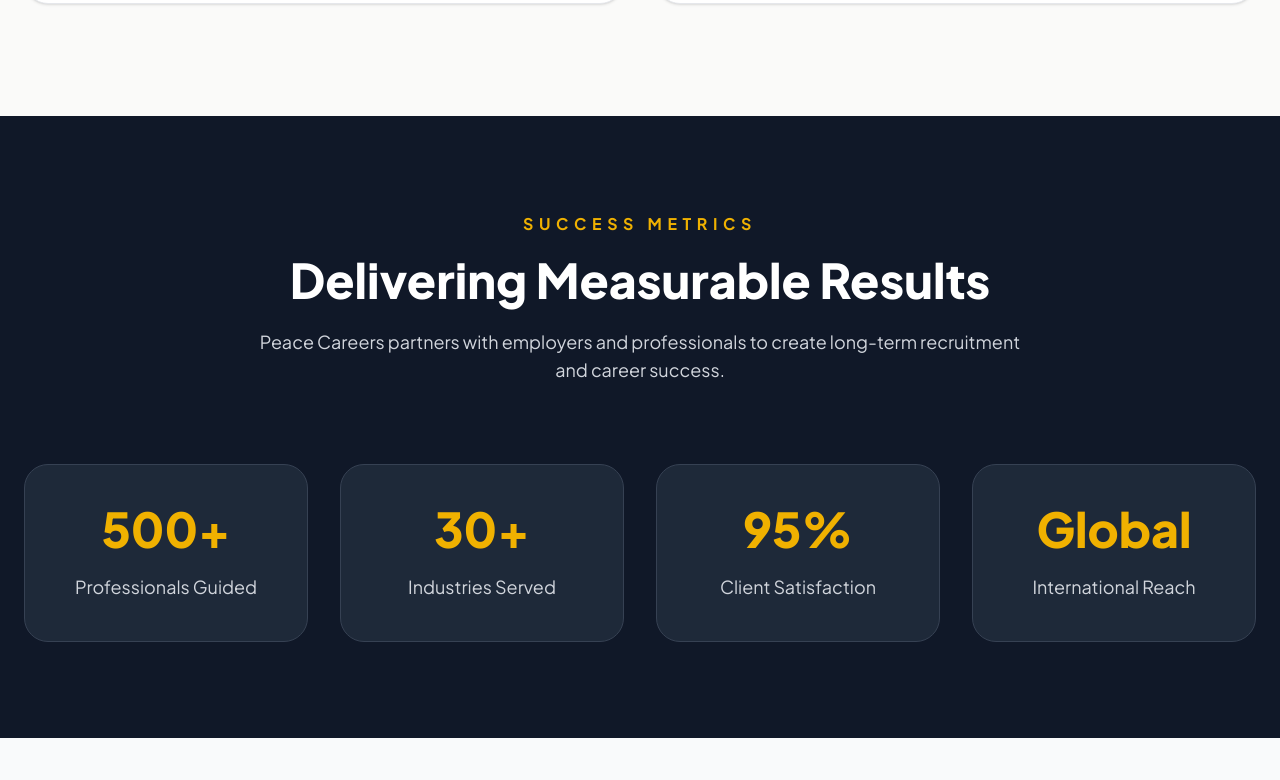
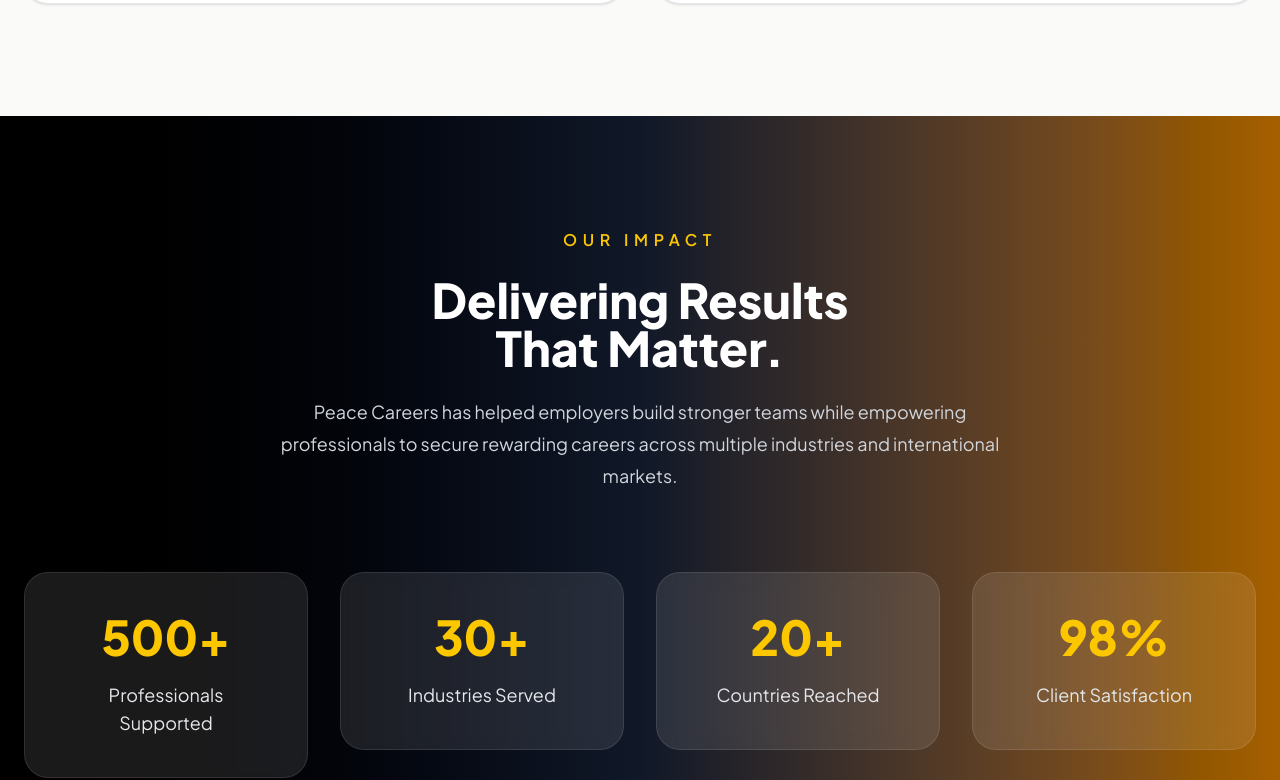
Before and after one commit to peacecareer/peace-careers, a Next.js app: page / in a window 1280 px wide. Shown: the part 3722-4502 px from the top of the page. Built offline with nearby package versions, Linux system fonts and the light colour scheme.

Commit message:
Upgrade premium footer

```diff
--- a/src/components/layout/Footer.tsx
+++ b/src/components/layout/Footer.tsx
@@ -5,47 +5,53 @@
   return (
     <footer className="bg-black text-gray-300">
 
-      <Container className="py-20">
+      <Container className="py-24">
 
-        <div className="grid gap-12 md:grid-cols-2 lg:grid-cols-4">
-
-          {/* Company */}
+        <div className="grid gap-16 lg:grid-cols-4">
 
           <div>
 
-            <h2 className="text-3xl font-extrabold text-white">
+            <h2 className="text-4xl font-extrabold text-white">
               Peace
               <span className="text-yellow-500"> Careers</span>
             </h2>
 
             <p className="mt-6 leading-8">
-              Helping employers recruit exceptional talent while empowering
+              Helping employers hire exceptional talent while empowering
               professionals to build successful international careers.
             </p>
 
+            <div className="mt-8 flex gap-3">
+
+              <div className="rounded-xl bg-yellow-500 px-4 py-2 font-bold text-black">
+                Recruitment
+              </div>
+
+              <div className="rounded-xl bg-white/10 px-4 py-2">
+                Career Coaching
+              </div>
+
+            </div>
+
           </div>
-
-          {/* Quick Links */}
 
           <div>
 
             <h3 className="text-xl font-bold text-white">
-              Quick Links
+              Company
             </h3>
 
-            <ul className="mt-6 space-y-3">
+            <ul className="mt-6 space-y-4">
 
               <li><Link href="/">Home</Link></li>
               <li><Link href="/about">About</Link></li>
               <li><Link href="/services">Services</Link></li>
-              <li><Link href="/employers">Employers</Link></li>
-              <li><Link href="/job-seekers">Job Seekers</Link></li>
+              <li><Link href="/resources">Resources</Link></li>
+              <li><Link href="/contact">Contact</Link></li>
 
             </ul>
 
           </div>
-
-          {/* Services */}
 
           <div>
 
@@ -53,19 +59,17 @@
               Services
             </h3>
 
-            <ul className="mt-6 space-y-3">
+            <ul className="mt-6 space-y-4">
 
               <li>Executive Recruitment</li>
+              <li>ATS Resume Writing</li>
+              <li>LinkedIn Optimization</li>
               <li>Career Coaching</li>
-              <li>Resume Writing</li>
               <li>HR Consulting</li>
-              <li>LinkedIn Optimization</li>
 
             </ul>
 
           </div>
-
-          {/* Contact */}
 
           <div>
 
@@ -76,18 +80,9 @@
             <ul className="mt-6 space-y-4">
 
               <li>📧 info@peacecareers.com</li>
-
               <li>📞 +234 XXX XXX XXXX</li>
-
-              <li>
-                Lagos, Nigeria
-              </li>
-
-              <li>
-                Mon – Fri
-                <br />
-                9:00 AM – 6:00 PM
-              </li>
+              <li>Lagos, Nigeria</li>
+              <li>Mon – Fri | 9AM – 6PM</li>
 
             </ul>
 
@@ -97,7 +92,7 @@
 
       </Container>
 
-      <div className="border-t border-gray-800">
+      <div className="border-t border-white/10">
 
         <Container className="flex flex-col items-center justify-between gap-4 py-8 md:flex-row">
 
@@ -105,14 +100,14 @@
             © 2026 Peace Careers. All rights reserved.
           </p>
 
-          <div className="flex gap-6 text-sm">
+          <div className="flex gap-6">
 
-            <Link href="/">
+            <Link href="/privacy">
               Privacy Policy
             </Link>
 
-            <Link href="/">
-              Terms
+            <Link href="/terms">
+              Terms & Conditions
             </Link>
 
           </div>
--- a/src/components/sections/Stats.tsx
+++ b/src/components/sections/Stats.tsx
@@ -1,68 +1,88 @@
-export default function Stats() {
+import Container from "@/components/ui/Container";
+import FadeIn from "@/components/ui/FadeIn";
+
 const stats = [
   {
     number: "500+",
-      title: "Professionals Guided",
+    label: "Professionals Supported",
   },
   {
     number: "30+",
-      title: "Industries Served",
+    label: "Industries Served",
   },
   {
-      number: "95%",
-      title: "Client Satisfaction",
+    number: "20+",
+    label: "Countries Reached",
   },
   {
-      number: "Global",
-      title: "International Reach",
+    number: "98%",
+    label: "Client Satisfaction",
   },
 ];
 
+export default function Stats() {
   return (
-    <section className="bg-gray-900 py-24 text-white">
-      <div className="mx-auto max-w-7xl px-6">
+    <section className="bg-gradient-to-r from-black via-gray-900 to-yellow-700 py-28 text-white">
 
-        <div className="text-center">
+      <Container>
 
-          <p className="uppercase tracking-[0.35em] text-yellow-500 font-bold">
-            Success Metrics
+        <FadeIn>
+
+          <div className="mx-auto max-w-3xl text-center">
+
+            <p className="font-semibold uppercase tracking-[0.35em] text-yellow-400">
+              Our Impact
             </p>
 
-          <h2 className="mt-5 text-5xl font-extrabold">
-            Delivering Measurable Results
+            <h2 className="mt-6 text-5xl font-extrabold">
+              Delivering Results
+              <br />
+              That Matter.
             </h2>
 
-          <p className="mt-6 text-lg text-gray-300 max-w-3xl mx-auto">
-            Peace Careers partners with employers and professionals to
-            create long-term recruitment and career success.
+            <p className="mt-6 text-lg leading-8 text-gray-300">
+              Peace Careers has helped employers build stronger teams while
+              empowering professionals to secure rewarding careers across
+              multiple industries and international markets.
             </p>
 
           </div>
 
-        <div className="grid gap-8 mt-20 md:grid-cols-2 lg:grid-cols-4">
+        </FadeIn>
 
-          {stats.map((item) => (
+        <div className="mt-20 grid gap-8 md:grid-cols-2 lg:grid-cols-4">
 
-            <div
-              key={item.title}
-              className="rounded-3xl border border-gray-700 bg-gray-800 p-10 text-center hover:border-yellow-500 transition"
+          {stats.map((item, index) => (
+
+            <FadeIn
+              key={item.label}
+              delay={index * 0.15}
             >
 
-              <h3 className="text-5xl font-extrabold text-yellow-500">
+              <div className="rounded-3xl border border-white/10 bg-white/10 p-10 text-center backdrop-blur-sm transition duration-300 hover:-translate-y-2 hover:bg-white/20">
+
+                <h3 className="text-5xl font-extrabold text-yellow-400">
+
                   {item.number}
+
                 </h3>
 
-              <p className="mt-5 text-lg text-gray-300">
-                {item.title}
+                <p className="mt-5 text-lg text-gray-200">
+
+                  {item.label}
+
                 </p>
 
               </div>
+
+            </FadeIn>
 
           ))}
 
         </div>
 
-      </div>
+      </Container>
+
     </section>
   );
 }
--- a/src/components/sections/Testimonials.tsx
+++ b/src/components/sections/Testimonials.tsx
@@ -1,66 +1,88 @@
-import Card from "@/components/ui/Card";
+import Container from "@/components/ui/Container";
+import SectionHeading from "@/components/ui/SectionHeading";
+import FadeIn from "@/components/ui/FadeIn";
 
-export default function Testimonials() {
 const testimonials = [
   {
     name: "Sarah Johnson",
-      role: "Senior Product Manager",
-      company: "Google",
+    role: "Senior Project Manager",
+    company: "Technology Industry",
     quote:
-        "Peace Careers helped me secure an executive role in Canada within six weeks. Their guidance was exceptional.",
+      "Peace Careers completely transformed my resume and LinkedIn profile. Within weeks, I secured interviews with international employers.",
   },
   {
-      name: "Michael Brown",
+    name: "David Williams",
     role: "HR Director",
-      company: "TechNova",
+    company: "Manufacturing Company",
     quote:
-        "The recruitment process was seamless. We hired three outstanding professionals through Peace Careers.",
+      "Their recruitment process was professional, efficient, and delivered exceptional candidates for our leadership positions.",
   },
   {
     name: "Amina Yusuf",
-      role: "Software Engineer",
-      company: "Microsoft",
+    role: "Finance Professional",
+    company: "Financial Services",
     quote:
-        "Their resume optimization and interview coaching completely changed my career trajectory.",
+      "The career coaching and ATS resume service helped me secure an opportunity I had been pursuing for years.",
   },
 ];
 
+export default function Testimonials() {
   return (
-    <section className="bg-gray-50 py-28">
-      <div className="mx-auto max-w-7xl px-6">
+    <section className="bg-white py-28">
+      <Container>
 
-        <div className="text-center">
-          <p className="uppercase tracking-[0.35em] font-bold text-yellow-600">
-            Testimonials
-          </p>
+        <FadeIn>
+          <SectionHeading
+            badge="Testimonials"
+            title="Success Stories From Our Clients"
+            description="Helping employers hire exceptional talent while empowering professionals to achieve career success."
+          />
+        </FadeIn>
 
-          <h2 className="mt-5 text-5xl font-extrabold">
-            Trusted by Employers & Professionals
-          </h2>
+        <div className="mt-20 grid gap-8 lg:grid-cols-3">
 
-          <p className="mx-auto mt-6 max-w-3xl text-lg text-gray-600">
-            Hear what our clients have to say about working with Peace Careers.
-          </p>
+          {testimonials.map((item, index) => (
+
+            <FadeIn
+              key={item.name}
+              delay={index * 0.15}
+            >
+
+              <div className="rounded-3xl border border-gray-200 bg-white p-10 shadow-sm transition duration-300 hover:-translate-y-2 hover:border-yellow-500 hover:shadow-xl">
+
+                <div className="text-yellow-500 text-xl">
+                  ★★★★★
                 </div>
 
-        <div className="mt-20 grid gap-8 lg:grid-cols-3">
-          {testimonials.map((item, index) => (
-            <Card key={index}>
-              <p className="text-lg leading-8 text-gray-600">
+                <p className="mt-6 leading-8 text-gray-600 italic">
                   "{item.quote}"
                 </p>
 
-              <div className="mt-8">
-                <h3 className="text-xl font-bold">{item.name}</h3>
+                <div className="mt-8 border-t pt-6">
+
+                  <h3 className="font-bold text-xl">
+                    {item.name}
+                  </h3>
+
                   <p className="text-gray-500">
-                  {item.role} • {item.company}
+                    {item.role}
                   </p>
-              </div>
-            </Card>
-          ))}
+
+                  <p className="text-yellow-600 font-semibold">
+                    {item.company}
+                  </p>
+
                 </div>
 
               </div>
+
+            </FadeIn>
+
+          ))}
+
+        </div>
+
+      </Container>
     </section>
   );
 }
--- /dev/null
+++ b/src/components/ui/StatCard.tsx
@@ -0,0 +1,35 @@
+import FadeIn from "./FadeIn";
+
+type StatCardProps = {
+  number: string;
+  label: string;
+  delay?: number;
+};
+
+export default function StatCard({
+  number,
+  label,
+  delay = 0,
+}: StatCardProps) {
+  return (
+    <FadeIn delay={delay}>
+
+      <div className="rounded-3xl border border-white/10 bg-white/10 p-10 text-center backdrop-blur-md transition duration-300 hover:bg-white/20">
+
+        <h3 className="text-5xl font-extrabold text-yellow-400">
+
+          {number}
+
+        </h3>
+
+        <p className="mt-4 text-gray-200">
+
+          {label}
+
+        </p>
+
+      </div>
+
+    </FadeIn>
+  );
+}
```
Also changed, not shown: src/components/ui/PremiumButton.tsx (added). Lines whose indentation alone changed are shown as unchanged.
